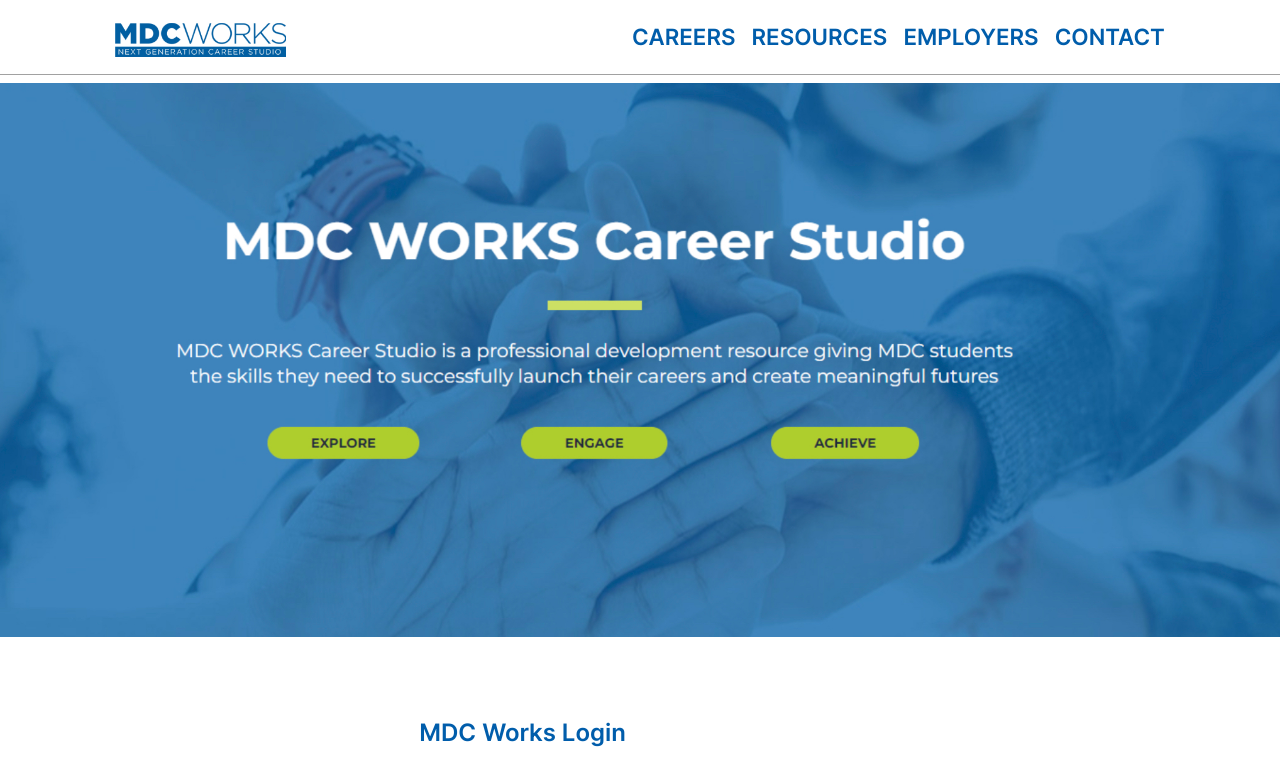
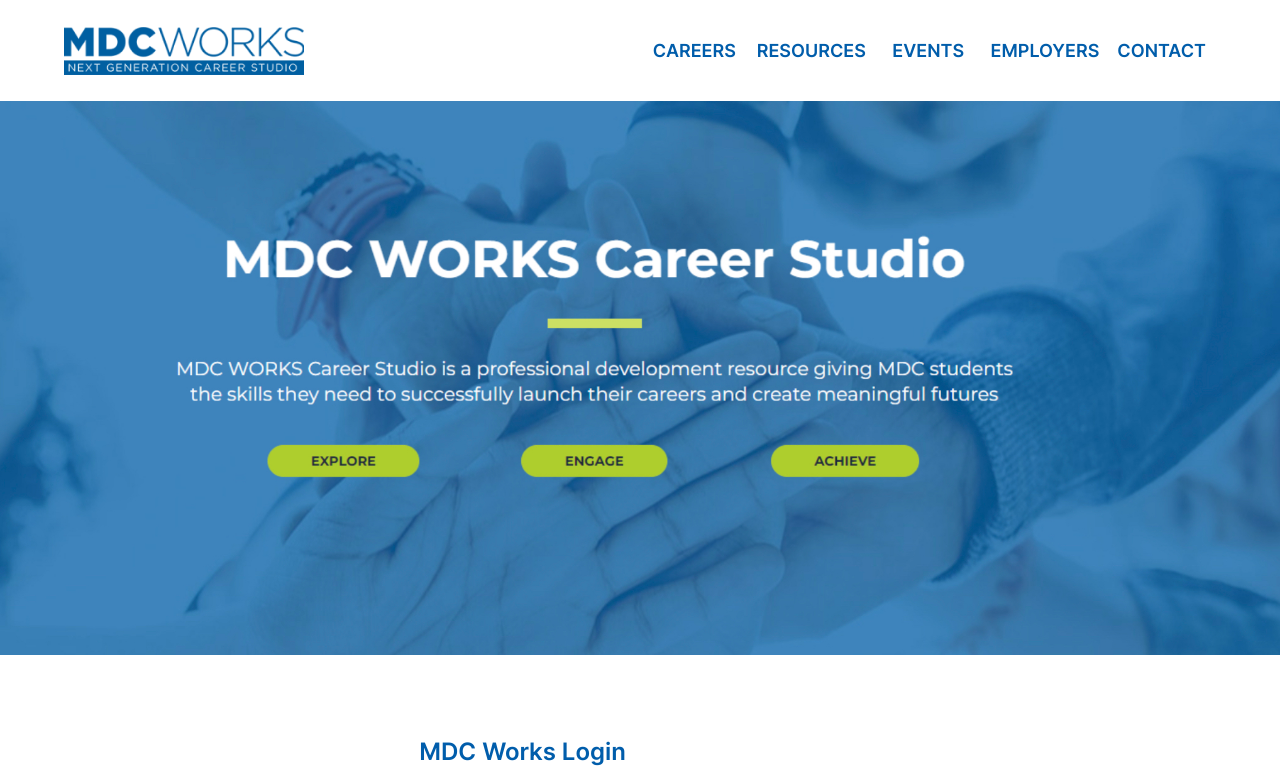
Before and after one commit to ivanapejicic/mdcworks, a React (Create React App) app in the folder client/: page / in a window 1280 px wide. Shown: the top 770 px of the page. Built offline with nearby package versions, Linux system fonts and the light colour scheme.

Commit message:
header updates

```diff
--- a/client/src/assets/components/Header/Header.js
+++ b/client/src/assets/components/Header/Header.js
@@ -1,20 +1,36 @@
 import './Header.scss';
-import logo from '../../images/logo.jpg'
+import logo from '../../images/mdcworks-logo.png';
+import { RxHamburgerMenu } from "react-icons/rx";
 import { Link } from "react-router-dom";
+import { useState } from 'react';
 
-function Header(){
-    return(
-        <div className='header'>
-            <img className='header__logo' src={logo} alt='logo for MDC Works'/>
-            <nav className='header__nav'>
-                <Link className='header__nav-link' to='https://mdc.edu/'>CAREERS</Link>
-                <Link className='header__nav-link' to='https://mdc.edu/'>RESOURCES</Link>
-                {/* <Link className='header__nav-link' to='https://mdc.edu/'>EVENTS</Link> */}
-                <Link className='header__nav-link' to='https://mdc.edu/'>EMPLOYERS</Link>
-                <Link className='header__nav-link' to='https://mdc.edu/'>CONTACT</Link>
+function Header() {
 
+    const [isMenuOpen, setIsMenuOpen] = useState(true);
+
+    const toggleMenu = () => {
+        setIsMenuOpen(!isMenuOpen);
+    }
+
+    return (
+        <header className='header'>
+            <div className='header__logo-container'>
+                <img className='header__logo' src={logo} alt='logo for MDC Works' />
+            </div>
+            <div
+                className='header__menu-toggle'
+                onClick={toggleMenu}
+            >
+                <RxHamburgerMenu />
+            </div>
+            <nav className={`header__nav ${(isMenuOpen) ? 'open' : 'closed'}`}>
+                <Link className='header__nav-link' to='https://www.mdc.edu/mdcworks/explore-careers/default.aspx'>CAREERS</Link>
+                <Link className='header__nav-link' to='https://www.mdc.edu/mdcworks/career-resources/default.aspx'>RESOURCES</Link>
+                <Link className='header__nav-link' to='https://www.mdc.edu/mdcworks/events.aspx'>EVENTS</Link>
+                <Link className='header__nav-link' to='https://www.mdc.edu/mdcworks/employers.aspx'>EMPLOYERS</Link>
+                <Link className='header__nav-link' to='https://www.mdc.edu/mdcworks/contact.aspx'>CONTACT</Link>
             </nav>
-        </div>
+        </header>
     )
 }
 
--- a/client/src/assets/components/Header/Header.scss
+++ b/client/src/assets/components/Header/Header.scss
@@ -2,56 +2,188 @@
 @use '../../styles/partials/mixin' as *;
 @use '../../styles/partials/variables' as *;
 
+// .header {
+//     display: flex;
+//     align-items: center;
+//     padding: .5rem 1rem;
+//     overflow: hidden;
+//     border-bottom: 1px $text solid;
+
+//     @include desktop{
+//         padding: .5rem 5rem;
+//     }
+//     &__logo {
+//         width: 40%;
+//         max-width: 12rem;
+
+//         @include tablet {
+//             max-width: 15rem;
+
+//         }
+//         @include desktop{
+//             margin-right: 12rem;
+//         }
+//     }
+
+//     &__nav {
+//         width: 40%;
+//         display: flex;
+//         align-items: flex-end;
+//         justify-content:left;
+//         list-style: none;
+//         margin: auto;
+
+//         &-link {
+//             margin-right: .5rem;
+//             text-decoration: none;
+//             color: $mdcblue;
+//             font-family: 'Inter';
+//             font-size: 0.8rem;
+
+//             @include tablet{
+//                 font-size: 1.2rem;
+//                 margin-right: .6rem;
+
+//             }
+//             @include desktop{
+//                 font-size: 1.4rem;
+//                 margin-right: 1rem;
+//             }
+
+//             &:hover {
+//                 transform: scale(1.05)            }
+//         }
+//     }
+// }
+
 .header {
     display: flex;
+    justify-content: space-between;
     align-items: center;
-    padding: .5rem 1rem;
-    overflow: hidden;
-    border-bottom: 1px $text solid;
+    padding: 1rem;
+    position: relative;
 
-    @include desktop{
-        padding: .5rem 5rem;
+    @include tablet {
+        padding: 2rem;
     }
+
+    @include desktop {
+        padding: 1.5rem 4rem;
+        justify-content: space-between;
+    }
+
+    @include large-desktop {
+        padding: 2rem 8rem;
+    }
+
+    &__logo-container {
+        height: 5vh;
+        max-height: 3.75rem;
+
+        @include desktop {
+            height: 6vh;
+        }
+    }
+
     &__logo {
-        width: 40%;
-        max-width: 12rem;
+        height: 100%;
+    }
 
-        @include tablet {
-            max-width: 15rem;
+    &__menu-toggle {
+        height: 5vh;
+        width: 5vh;
+        max-height: 3.75rem;
+        max-width: 3.75rem;
+        background-color: $mdcblue;
+        display: grid;
+        place-items: center;
+        box-shadow: $shadow;
 
+        svg {
+            color: white;
+            height: 70%;
+            width: 70%;
         }
-        @include desktop{
-            margin-right: 12rem;
+
+        @include desktop {
+            display: none;
         }
     }
 
     &__nav {
-        width: 40%;
-        display: flex;
-        align-items: flex-end;
-        justify-content:left;
-        list-style: none;
-        margin: auto;
 
-        &-link {
-            margin-right: .5rem;
-            text-decoration: none;
-            color: $mdcblue;
-            font-family: 'Inter';
-            font-size: 0.8rem;
+        &.open {
+            position: absolute;
+            top: calc(100% - 0.5rem);
+            right: 1rem;
+            display: flex;
+            flex-direction: column;
+            align-items: center;
+            padding: 1rem 2.5rem;
+            background: white;
+            box-shadow: $shadow;
+            border-radius: .25rem;
 
-            @include tablet{
-                font-size: 1.2rem;
-                margin-right: .6rem;
+            @include tablet {
+                top: calc(100% - 1rem);
+                right: 2rem;
+                padding: 1.5rem 3rem;
+            }
+        }
 
-            }
-            @include desktop{
-                font-size: 1.4rem;
-                margin-right: 1rem;
+        &.closed {
+            display: none;
+        }
+
+        &.open, &.closed {
+
+            @include desktop {
+                width: 50%;
+                position: relative;
+                top: 0;
+                right: 0;
+                display: flex;
+                justify-content: flex-end;
+                flex-direction: row;
+                box-shadow: none;
+                border-radius: none;
+                padding: 0;
             }
 
+        }
+    }
+
+    &__nav-link {
+        text-decoration: none;
+        color: $mdcblue;
+        font-family: 'Inter';
+        font-size: .875rem;
+        line-height: 1.8rem;
+
+        @include tablet {
+            font-size: 1rem;
+        }
+
+        @include desktop {
+            font-size: 1.125rem;
+            line-height: normal;
+            width: 20%;
+            padding: 1rem 0;
+            margin-right: 0.5rem;
+            text-align: center;
+
             &:hover {
-                transform: scale(1.05)            }
+                background-color: $mdcblue;
+                color: white;
+            }
+
+            &:last-of-type {
+                margin-right: 0;
+            }
+        }
+
+        @include large-desktop {
+            font-size: 1.25rem;
         }
     }
 }
--- a/client/src/assets/pages/Login/Login.js
+++ b/client/src/assets/pages/Login/Login.js
@@ -4,7 +4,7 @@
 import Header from '../../components/Header/Header';
 import blue from '../../images/blueimg.jpg'
 
-function Login(){
+function Login() {
 
     const handleSubmit = (event) => {
         event.preventDefault();
@@ -19,12 +19,11 @@
         }
     }
 
-    return(
+    return (
         <>
-        <Header/>
-        <div className='main'>
-        <img className='image' src={blue}/>
-
+            <Header />
+            <main className='main'>
+                <img className='image' src={blue} />
                 <div className='login'>
                     <form className='form' onSubmit={handleSubmit}>
                         <h2 className='form__title'>MDC Works Login</h2>
@@ -42,7 +41,7 @@
 
                     </form>
                 </div>
-        </div>
+            </main>
         </>
     )
 }
--- a/client/src/assets/pages/Login/Login.scss
+++ b/client/src/assets/pages/Login/Login.scss
@@ -7,7 +7,7 @@
     flex-direction: column;
     align-items: center;
     box-sizing: border-box;
-    margin-top: .5rem;
+    //margin-top: .5rem;
 
 }
 .image{
--- a/client/src/assets/styles/partials/_mixin.scss
+++ b/client/src/assets/styles/partials/_mixin.scss
@@ -12,3 +12,9 @@
         @content;
     }
 }
+
+@mixin large-desktop {
+    @media screen and (min-width: $large-desktop-breakpoint){
+        @content;
+    }
+}
--- a/client/src/assets/styles/partials/_variables.scss
+++ b/client/src/assets/styles/partials/_variables.scss
@@ -2,6 +2,7 @@
 
 $tablet-breakpoint: 767px;
 $desktop-breakpoint: 1279px;
+$large-desktop-breakpoint: 2100px;
 
 //colors
 
@@ -10,3 +11,5 @@
 $jobs: rgb(194,221,248);
 $students:rgb(235,200,197);
 $border: #9E9E9E;
+
+$shadow: rgba(99, 99, 99, 0.7) 0rem .125rem .625rem 0rem;
```
Also changed, not shown: client/src/assets/images/main-bg.jpg (added), client/src/assets/images/mdcworks-logo.png (added). Lines whose indentation alone changed are shown as unchanged.
